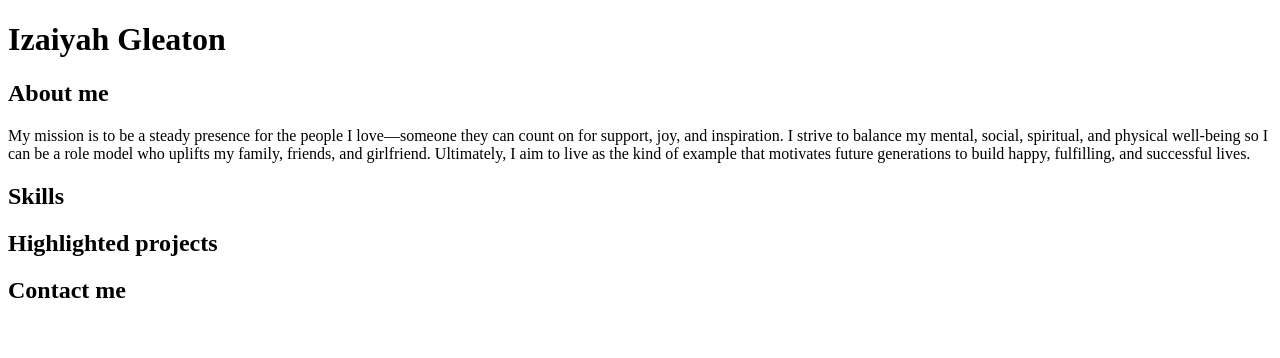
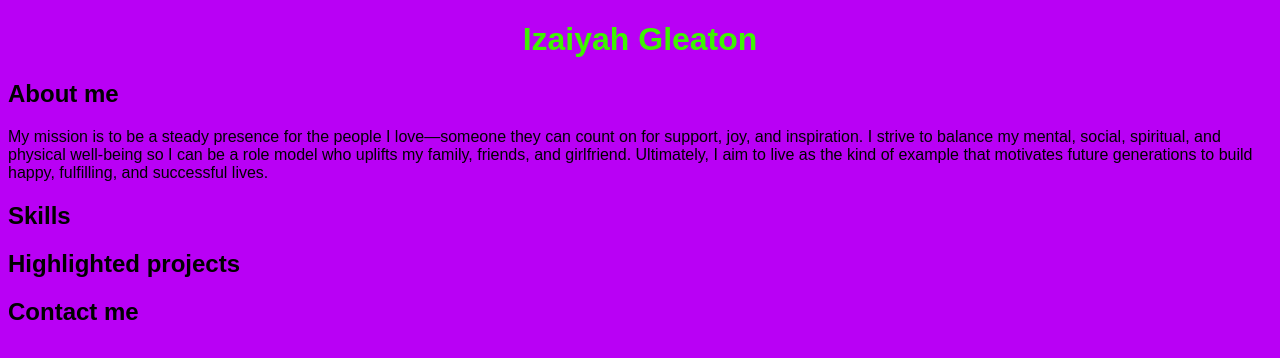
Before and after one commit to billygoattrain/billygoattrain.github.io, a plain HTML site: page index.html in a window 1280 px wide. Drawn offline with Linux system fonts and the light colour scheme.

Commit message:
added styles.css and added colors and fonts

```diff
--- a/index.html
+++ b/index.html
@@ -3,6 +3,9 @@
 
 <head>
     <title>CSCE 190: Izaiyah Gleaton</title>  <!--Content that appears at the top of the tab-->
+
+    <link rel = "stylesheet" href = "styles.css">
+
 </head>
 
 <body>
--- /dev/null
+++ b/styles.css
@@ -0,0 +1,11 @@
+body {
+    background: #B900F5;
+    font-family: Arial, Helvetica, sans-serif;
+}
+
+h1{
+
+    color: #3DF500;
+    text-align:center;
+
+}
```
